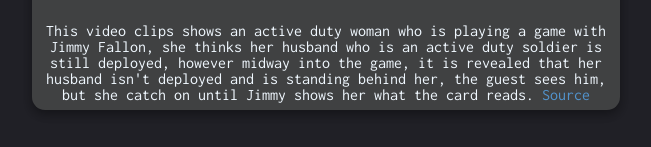
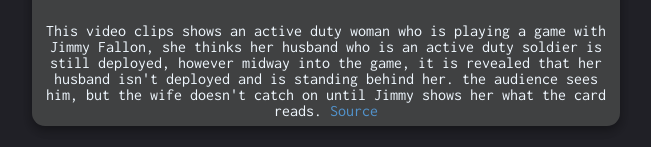
Before and after one commit to MattSams45/mattsams45.github.io, a plain HTML site: page irony.html in a window 1280 px wide. Shown: the part 1697-1844 px from the top of the page, without its empty margins (308-959 px from the left). Drawn offline with Linux system fonts and the light colour scheme.

Commit message:
Update irony.html

```diff
--- a/irony.html
+++ b/irony.html
@@ -39,7 +39,7 @@
   <div class="bigcards">
     <h2>Dramatic irony</h2>
     <iframe width="380" height="315" src="https://www.youtube.com/embed/GYMF5mhuBUE" frameborder="0" allow="accelerometer; autoplay; clipboard-write; encrypted-media; gyroscope; picture-in-picture" allowfullscreen></iframe>
-    <p class="para">This video clips shows an active duty woman who is playing a game with Jimmy Fallon, she thinks her husband who is an active duty soldier is still deployed, however midway into the game, it is revealed that her husband isn't deployed and is standing behind her, the guest sees him, but she catch on until Jimmy shows her what the card reads. <a href="https://www.youtube.com/embed/GYMF5mhuBUE">Source</p>
+    <p class="para">This video clips shows an active duty woman who is playing a game with Jimmy Fallon, she thinks her husband who is an active duty soldier is still deployed, however midway into the game, it is revealed that her husband isn't deployed and is standing behind her. the audience sees him, but the wife doesn't catch on until Jimmy shows her what the card reads. <a href="https://www.youtube.com/embed/GYMF5mhuBUE">Source</p>
   </div>
   </body>
   </html>
```
